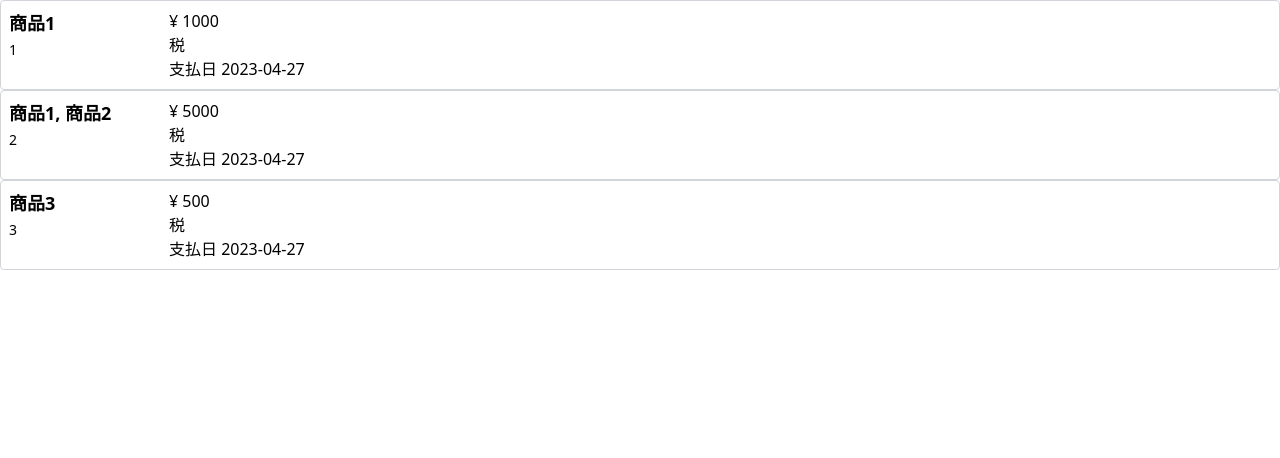
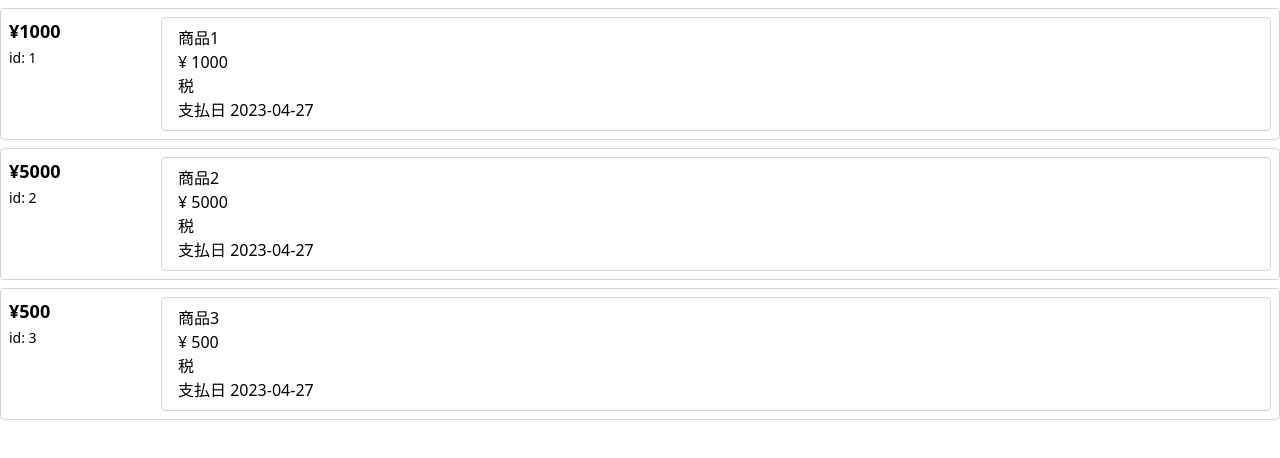
Before and after one commit to simonNozaki/edi-table, a Nuxt app: page /payments in a window 1280 px wide. Shown: the top 458 px of the page. Built offline with nearby package versions, Linux system fonts and the light colour scheme.

Commit message:
データセットの構造をリファクタリング

```diff
--- a/src/components/PaymentsList.vue
+++ b/src/components/PaymentsList.vue
@@ -8,7 +8,7 @@ import Select from './atoms/Select.vue';
 import InputLabel from './atoms/InputLabel.vue';
 import { Payment, usePayments } from '@/composables/usePayments';
 import { useTaxRates } from '@/composables/useTaxRates';
-const { getItemNamesById, payments } = usePayments()
+const { payments } = usePayments()
 const { taxRates } = useTaxRates()
 
 interface Props {
@@ -20,18 +20,26 @@ const props = defineProps<Props>()
 const openSideSheet = (payment: Payment) => {
   isOpenSideSheet.value = true
   selectedPayment.value = payment
+  console.log(selectedPayment)
 }
 
 const closeSideSheet = () => {
   isOpenSideSheet.value = false
 }
 
-const onSelectTaxRate = (id: number, e: { id: number, value: string }) => {
+const onSelectTaxRate = (id: number, paymentItemId: number, e: { id: number, value: string }) => {
   const payment = payments.value.filter((p) => p.id === id).at(0)
-  if (payment) {
-    payment.taxRate = e
-  }
+  if (!payment) return
+  const paymentItem = payment.paymentItems.filter((item) => item.id === paymentItemId).at(0)
+  if (!paymentItem) return
+  paymentItem.taxRate = e
 };
+
+const savePaymentItems = () => {
+  // TODO: 永続化など保存系のアクションをセットする、保存できたらスナックバー
+
+  closeSideSheet()
+}
 
 const isOpenSideSheet = ref(false)
 const selectedPayment = ref<Payment>()
@@ -41,40 +49,49 @@ const selectedPayment = ref<Payment>()
   <div>
     <SideSheet v-if="isOpenSideSheet">
       <div class="p-3">
-        <div class="">
-          <Button order="secondary" @click="closeSideSheet">閉じる</Button>
+        <div class="my-5">
+          <Button order="secondary" size="small" @click="closeSideSheet">閉じる</Button>
         </div>
-        <div class="m-5 grid grid-rows-3 gap-5">
+        <Card
+          v-for="(paymentItem, i) in selectedPayment?.paymentItems"
+          :key="paymentItem.id"
+          class="mb-5">
           <div>
+            {{ i + 1 }}つ目の商品 (id: {{ paymentItem.id }})
+          </div>
+          <div class="my-3">
             <InputLabel id="item-names">商品名</InputLabel>
-            <TextInput :model-value="getItemNamesById(selectedPayment?.id ?? 0)" id="item-names" />
+            <TextInput v-model="paymentItem.items" id="item-names" />
           </div>
-          <div>
+          <div class="my-3">
             <InputLabel id="amount">支払金額</InputLabel>
-            <NumberInput :model-value="selectedPayment?.amount ?? 0" id="amount" />
+            <NumberInput v-model="paymentItem.amount" id="amount" />
           </div>
-          <div>
+          <div class="my-3">
             <InputLabel id="tax-rate">適用税率</InputLabel>
-            <Select :options="taxRates" @select="onSelectTaxRate(selectedPayment?.id ?? 0, $event)" id="tax-rate" />
+            <Select :options="taxRates" @select="onSelectTaxRate(selectedPayment?.id ?? 0, paymentItem?.id ?? 0, $event)" id="tax-rate" />
           </div>
-        </div>
-        <Button>更新する</Button>
+        </Card>
+        <Button @click="savePaymentItems">更新する</Button>
       </div>
     </SideSheet>
     <div v-for="payment in props.values" :key="payment.id">
-      <Card clickable @click="openSideSheet(payment)">
+      <Card clickable @click="openSideSheet(payment)" class="my-2">
         <div class="grid card-grid">
           <div>
             <h3 class="card-title">
-              {{ getItemNamesById(payment.id) }}
+              ¥{{ payment.paymentItems.map((elm) => elm.amount).reduce((lhs, rhs) => lhs + rhs) }}
             </h3>
-            <span class="card-id">{{ payment.id }}</span>
+            <span class="card-id">id: {{ payment.id }}</span>
           </div>
-          <div class="ml-2">
-            <p>¥ {{ payment.amount }}</p>
-            <p>税 {{ payment.taxRate.value }}</p>
-            <p>支払日 {{ payment.payedAt }}</p>
-          </div>
+          <Card v-for="paymentItem in payment.paymentItems" :key="paymentItem.id">
+            <div class="ml-2">
+              <p>{{ paymentItem.items }}</p>
+              <p>¥ {{ paymentItem.amount }}</p>
+              <p>税 {{ paymentItem.taxRate.value }}</p>
+              <p>支払日 {{ paymentItem.payedAt }}</p>
+            </div>
+          </Card>
         </div>
       </Card>
     </div>
--- a/src/composables/usePayments.ts
+++ b/src/composables/usePayments.ts
@@ -2,8 +2,13 @@ import { ref, type Ref } from 'vue';
 
 export interface Payment {
   id: number,
+  paymentItems: PaymentItem[]
+}
+
+export interface PaymentItem {
+  id: number,
   amount: number,
-  items: string[],
+  items: string,
   // TODO: 汎用的な型にする
   taxRate: { id: number, value: string },
   payedAt: string
@@ -12,38 +17,44 @@ export interface Payment {
 const payments: Ref<Payment[]> = ref([
   {
     id: 1,
+    paymentItems: [
+      {
+        id: 1,
         amount: 1000,
-    items: ['商品1'],
+        items: '商品1',
         taxRate: { id: 0, value: '' },
         payedAt: '2023-04-27'
+      }
+    ]
   },
   {
     id: 2,
+    paymentItems: [
+      {
+        id: 2,
         amount: 5000,
-    items: ['商品1', '商品2'],
+        items: '商品2',
         taxRate: { id: 0, value: '' },
         payedAt: '2023-04-27'
+      }
+    ]
   },
   {
     id: 3,
+    paymentItems: [
+      {
+        id: 3,
         amount: 500,
-    items: ['商品3'],
+        items: '商品3',
         taxRate: { id: 0, value: '' },
         payedAt: '2023-04-27'
       }
+    ]
+  }
 ])
-
-const getItemNamesById = (id: number): string => {
-  const payment = payments.value.filter((p) => p.id === id)?.at(0);
-  if (!payment) {
-    return '';
-  }
-  return payment.items.length > 0 ? payment.items.reduce((lhs, rhs) => `${lhs}, ${rhs}`) : ''
-}
 
 export const usePayments = () => {
   return {
-    payments: payments,
-    getItemNamesById: getItemNamesById
+    payments: payments
   }
 };
```
Lines whose indentation alone changed are shown as unchanged.
